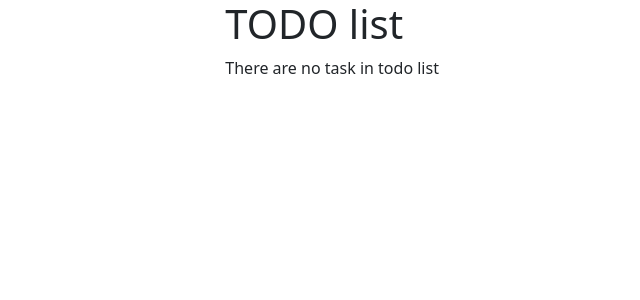
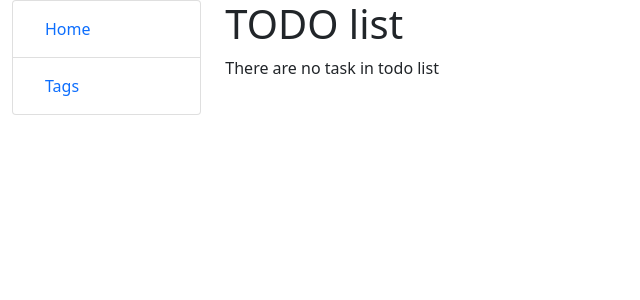
Before and after one commit to AnnaLub/todo-list, a Django app: page / in a window 1280 px wide. Shown: the top 300 px of the page, without its empty margins (0-640 px from the left). Run offline with Django 5.2, Linux system fonts and the light colour scheme; data that the repository does not hold is empty.

Commit message:
add sidebbar to base.html

```diff
--- a/templates/base.html
+++ b/templates/base.html
@@ -22,7 +22,7 @@
     <div class="col-sm-2">
 
       {% block sidebar %}
-
+        {% include "includes/sidebar.html" %}
       {% endblock %}
 
     </div>
--- /dev/null
+++ b/templates/includes/sidebar.html
@@ -0,0 +1,6 @@
+<ul class=" sidebar-nav list-group">
+  <li class="list-group-item">
+    <a class="nav-link" href="{% url 'tasks:index' %}">Home</a></li>
+  <li class="list-group-item">
+    <a class="nav-link" href="">Tags</a></li>
+</ul>
```
